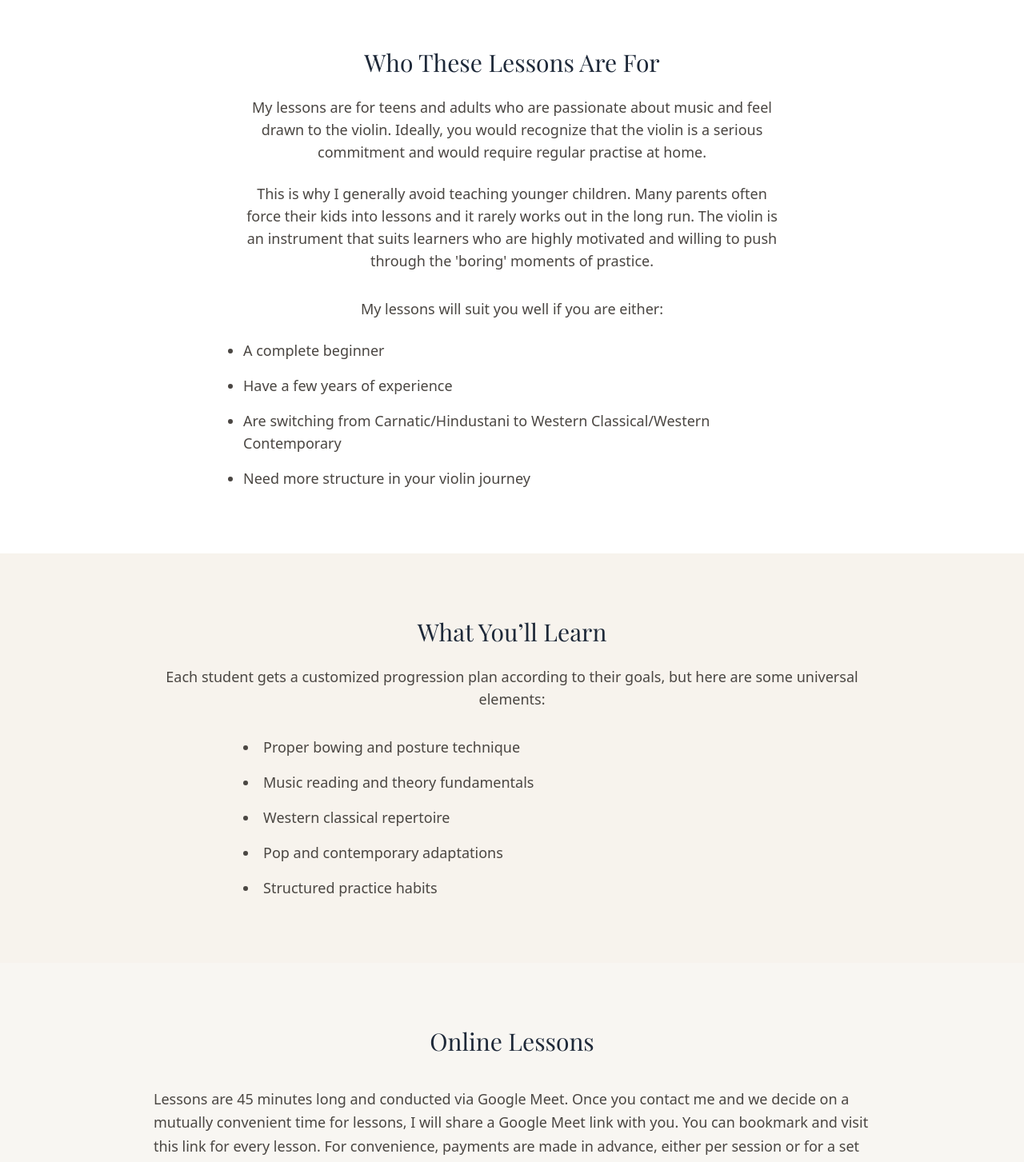
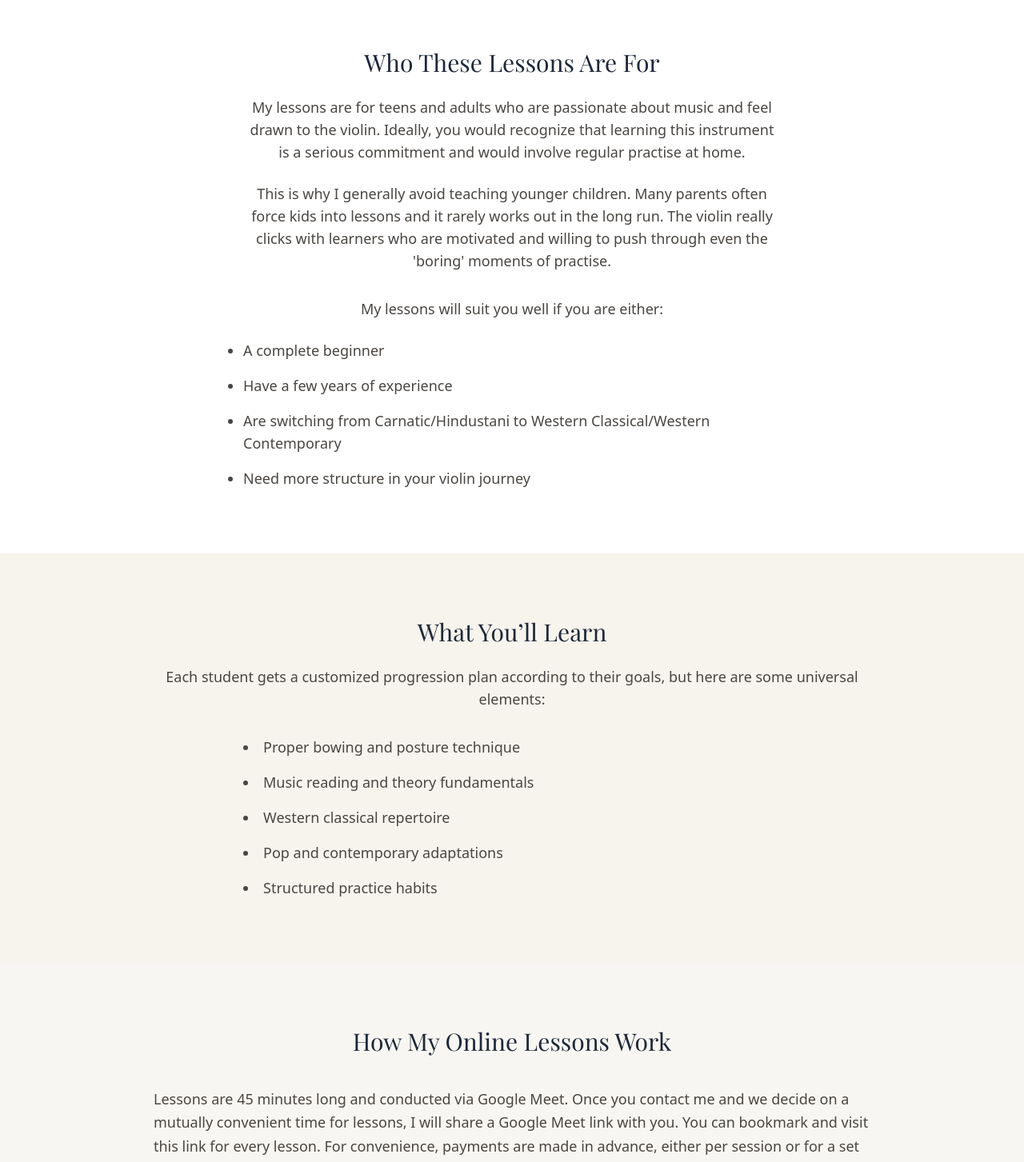
Before and after one commit to jaberwockie/violin-lessons-with-paul, a Next.js app: page / in a window 1280 px wide. Shown: the part 820-2273 px from the top of the page at 80% size. Built offline with nearby package versions, Linux system fonts and the light colour scheme; a web font is replaced by a local one.

Commit message:
updated site text

```diff
--- a/src/app/page.js
+++ b/src/app/page.js
@@ -28,11 +28,11 @@ export default function Home() {
     </h2>
 
     <p className="text-lg text-[#4a4642] mb-6 max-w-2xl mx-auto">
-      My lessons are for teens and adults who are passionate about music and feel drawn to the violin. Ideally, you would recognize that the violin is a serious commitment and would require regular practise at home.
+      My lessons are for teens and adults who are passionate about music and feel drawn to the violin. Ideally, you would recognize that learning this instrument is a serious commitment and would involve regular practise at home.
     </p>
       <p className="text-lg text-[#4a4642] mb-8 max-w-2xl mx-auto">
-      This is why I generally avoid teaching younger children. Many parents often force their kids into lessons and it rarely works out in the long run. The violin is an instrument that suits learners who are highly motivated and willing to
-      push through the 'boring' moments of prastice.
+      This is why I generally avoid teaching younger children. Many parents often force kids into lessons and it rarely works out in the long run. The violin really clicks with learners who are motivated and willing to
+      push through even the 'boring' moments of practise.
 
     </p> <p className="text-lg text-[#4a4642] mb-6 max-w-2xl mx-auto">
       My lessons will suit you well if you are either:
@@ -78,7 +78,7 @@ export default function Home() {
       <section className="py-20 px-6 bg-[#f8f6f2]">
   <div className="max-w-4xl mx-auto">
     <h2 className="text-3xl font-serif mb-10 text-center">
-      Online Lessons
+      How My Online Lessons Work
     </h2>
 
     <div className="text-lg leading-relaxed space-y-6 text-[#4a4642]">
```
